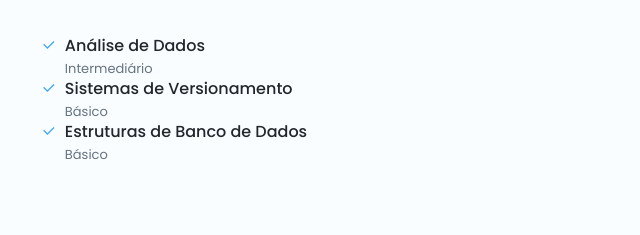
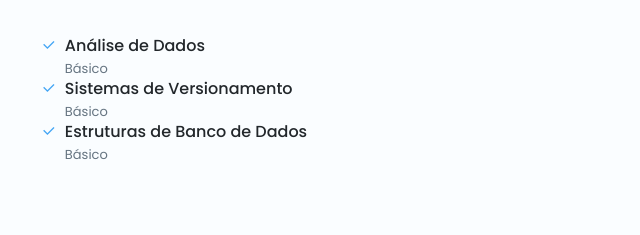
Before and after one commit to VG083/MeuPortfolio, a plain HTML site: page index.html in a window 1280 px wide. Shown: the part 1149-1384 px from the top of the page, 276-916 px from the left. Drawn offline with nearby package versions, Linux system fonts and the light colour scheme.

Commit message:
Add files via upload

```diff
--- a/index.html
+++ b/index.html
@@ -216,7 +216,7 @@
 
                                             <div>
                                                 <h3 class="skills__name">Análise de Dados</h3>
-                                                <span class="skills__level">Intermediário</span>
+                                                <span class="skills__level">Básico</span>
                                             </div>
                                         </div>
 
```
